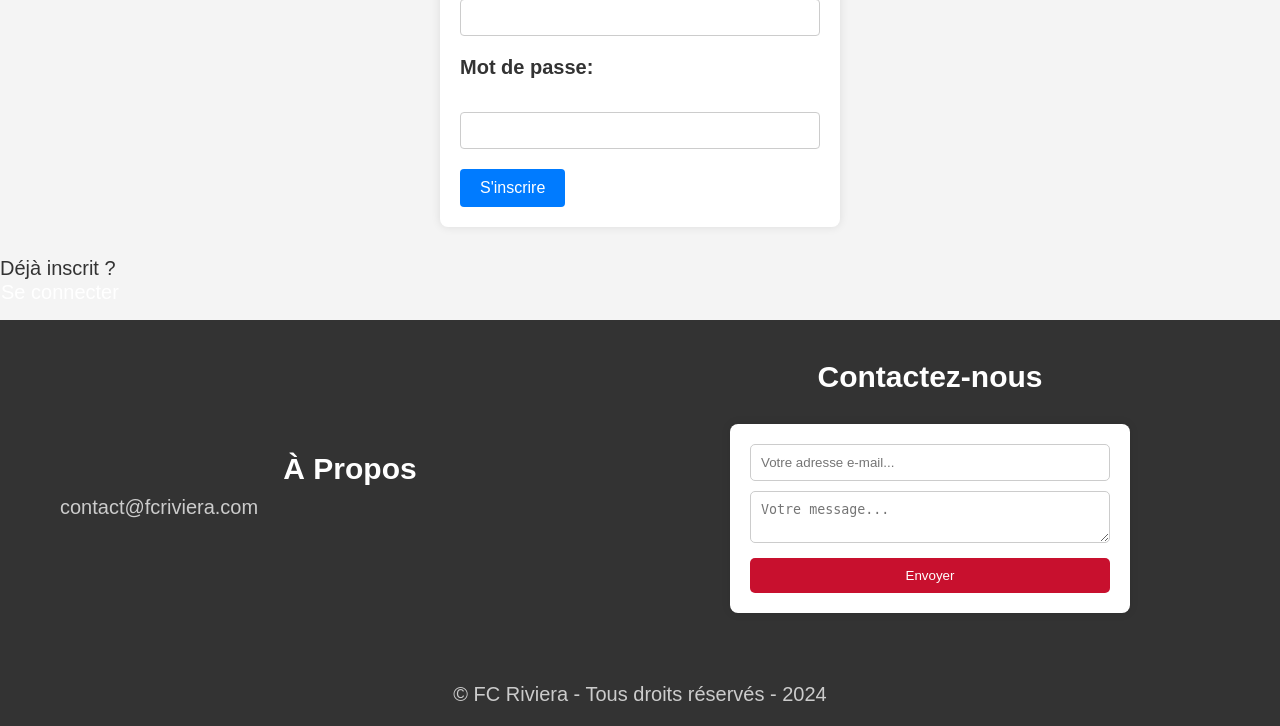
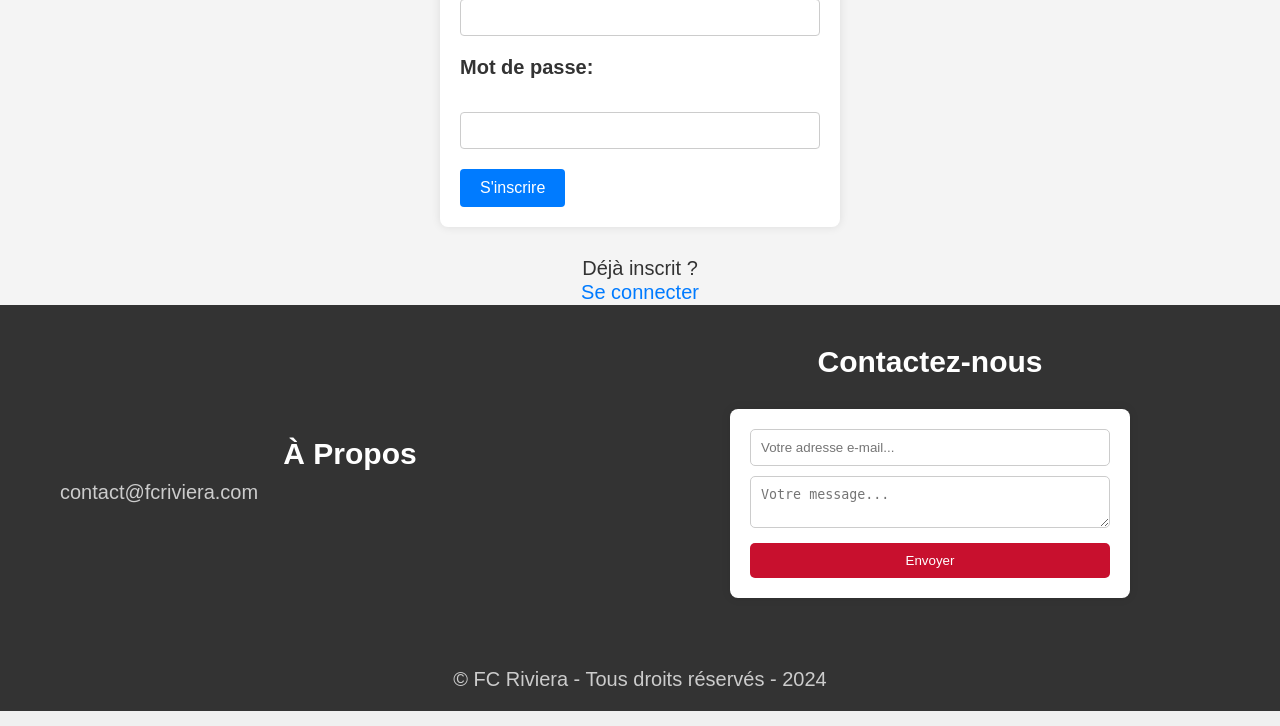
Before and after one commit to anthogzlz/FC-RIVIERA, a PHP site: page /php/inscription.php in a window 1280 px wide. Shown: the part 802-1528 px from the top of the page. Run offline with PHP 8.4, Linux system fonts and the light colour scheme.

Commit message:
Add files via upload

```diff
--- a/css/inscription.css
+++ b/css/inscription.css
@@ -54,15 +54,16 @@ input[type="submit"]:hover {
 }
 
 p {
-    margin: 0 0 15px;
+    text-align: center;
     color: #333;
+    margin-top: 20px;
 }
 
-a {
+p a {
     color: #007BFF;
     text-decoration: none;
 }
 
-a:hover {
+p a:hover {
     text-decoration: underline;
 }
```
